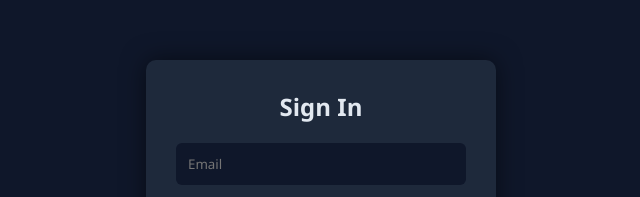
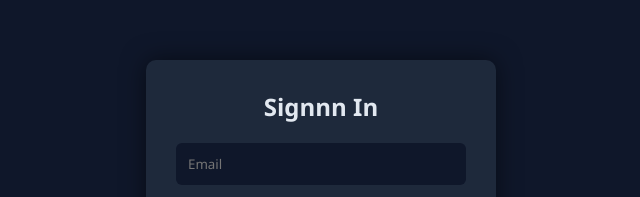
Before and after one commit to Tonde-Michael/Management_01, a plain HTML site: page index.html in a window 1280 px wide. Shown: the part 206-403 px from the top of the page, 319-959 px from the left. Drawn offline with Linux system fonts and the light colour scheme.

Commit message:
Update index.html

```diff
--- a/index.html
+++ b/index.html
@@ -232,7 +232,7 @@ th, td {
 ========================================================== -->
 <div id="loginPage">
     <div class="login-container">
-        <h2>Sign In</h2>
+        <h2>Signnn In</h2>
         <input type="email" id="loginEmail" placeholder="Email">
         <input type="password" id="loginPassword" placeholder="Password">
         <button onclick="loginUser()">Login</button>
```
